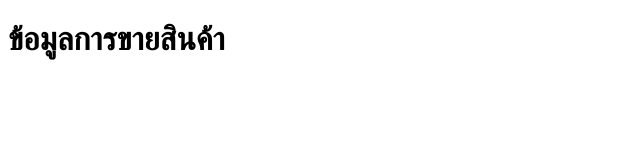
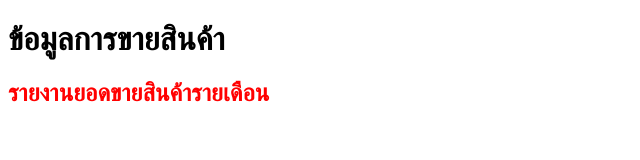
Before and after one commit to tees-s/66-1_InnovationProgramming, a plain HTML site: page index.html in a window 1280 px wide. Shown: the whole page, without its empty margins (0-640 px from the left). Drawn offline with Linux system fonts and the light colour scheme.

Commit message:
add report-sale in index.html , add css report-sale

```diff
--- a/index.html
+++ b/index.html
@@ -4,8 +4,15 @@
     <meta charset="UTF-8">
     <meta name="viewport" content="width=device-width, initial-scale=1.0">
     <title>ข้อมูลการขายสินค้า</title>
+    <style>
+        h2{
+            color: red;
+            font-weight: bold;
+        }
+    </style>
 </head>
 <body>
     <h1>ข้อมูลการขายสินค้า</h1>
+    <h2>รายงานยอดขายสินค้ารายเดือน</h2>
 </body>
 </html>
```
